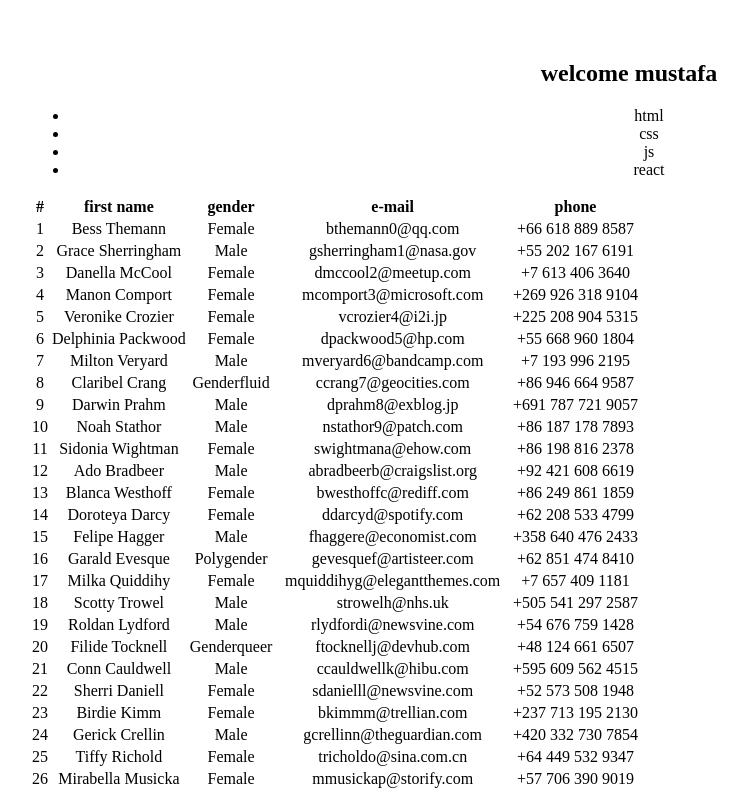
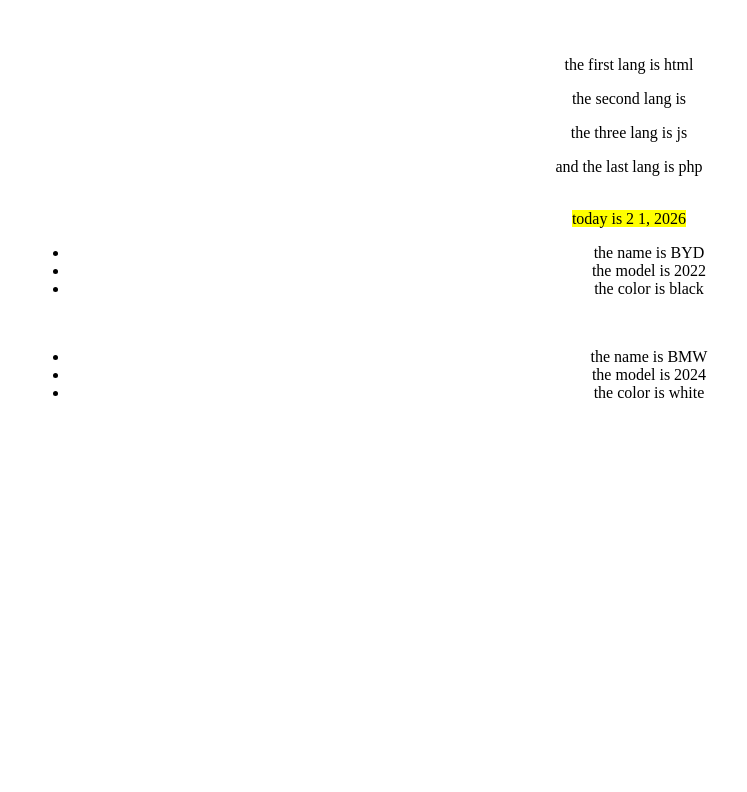
Before and after one commit to BackEndForum/learn-react, a React (Vite) app: page / in a window 1280 px wide. Shown: the top 792 px of the page, without its empty margins (11-758 px from the left). Built offline with nearby package versions, Linux system fonts and the light colour scheme.

Commit message:
Destructuring in React

```diff
--- a/src/App.jsx
+++ b/src/App.jsx
@@ -1,46 +1,52 @@
 
 import './App.css'
-import data from "./assets/MOCK_DATA.json";
-const langs = ["html","css","js","react"];
-const list = data;
+const lang = ["html", "css", "js", "php"];
 
-const fruitlist = ['apple', 'banana', 'cherry'];
+const [one, , thre, last] = lang;
 
+const handel = function(confDate) {
+  const d = confDate.getDate();
+  const m = confDate.getMonth() + 1;
+  const y = confDate.getFullYear();
+  return [d, m, y];
+}
+
+const [day, month, year] = handel(new Date());
+
+// const objTest = {name: "BMW", model: "2023", color: "white"};
+
+const objTest = function(obj) {
+  const x = obj.name;
+  const y = obj.model;
+  const z = obj.color;
+  return {x, y, z}
+}
+const {y, z, x} = objTest({name: "BMW", model: "2024", color: "white"});
+
+const testObj = objTest({name:"BYD", model: "2022", color: "black"});
 
 function App() {
 
-  return (
-    <div className='App'>
-      <h2>welcome mustafa</h2>
-      <ul>
-        {langs.map(lang => <li key={lang}>{lang}</li>)}
-      </ul>
-      <table>
-        <thead>
-          <tr>
-            <th>#</th>
-            <th>first name</th>
-            <th>gender</th>
-            <th>e-mail</th>
-            <th>phone</th>
-          </tr>
-        </thead>
-        <tbody>
-
-          {list.map(val => <tr key={val.id}><td >{val.id}</td><td>{val.first_name + " " + val.last_name}</td><td>{val.gender}</td><td>{val.email}</td><td>{val.phone}</td></tr>)}
-        </tbody>
-      </table>
-      <ul>
-      {fruitlist.map((fruit, index, array) => {
-        return (
-          <li key={fruit}>
-            Number: {fruit}, Index: {index}, Array: {array}
-          </li>
-        );
-      })}
+  return <div>
+    <p>the first lang is {one}</p>
+    <p>the second lang is </p>
+    <p>the three lang is {thre}</p>
+    <p>and the last lang is {last}</p>
+    <br />
+    <mark>today is {month} {day}, {year}</mark>
+    <br />
+    <ul>
+      <li>the name is {testObj.x}</li>
+      <li>the model is {testObj.y}</li>
+      <li>the color is {testObj.z}</li>
     </ul>
-    </div>
-  )
+    <br />
+    <ul>
+      <li>the name is {x}</li>
+      <li>the model is {y}</li>
+      <li>the color is {z}</li>
+    </ul>
+  </div>
 }
 
 export default App
```
Also changed, not shown: index.html (+243 -54 lines).
